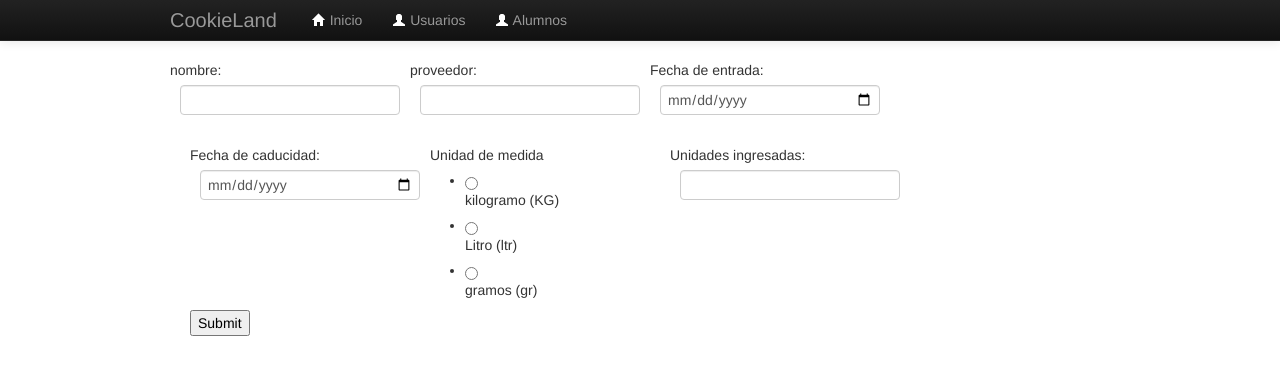
After one commit to IDGS802-18002135/Proyecto_final_cookieLand, a Flask app: template templates/materiaPrima.html in a window 1280 px wide. The commit adds this page. Shown: the top 375 px of the page. Run offline with Flask 3, Linux system fonts and the light colour scheme; the template is opened without the code that fills it: values that come from a table or form of the project are taken from there, others are empty; some libraries are stand-ins or nearby versions.

Commit message:
Add files via upload

```diff
--- a/forms.py
+++ b/forms.py
@@ -23,3 +23,55 @@ class UserForm(Form):
     email=EmailField('correo',[
         validators.Email(message='Ingrese un correo valido'
                          )])
+
+
+class PizzaForm(Form):
+
+        nombre=StringField("nombre",[validators.DataRequired(message='el campo es requerido'),
+                                    validators.length(min=4,max=50,message='ingresa nombre valido')])
+        direccion=StringField("direccion",[validators.DataRequired(message='el campo es requerido'),
+                                    validators.length(min=4,max=50,message='ingresa direccion valido')])
+        telefono=StringField("telefono",[validators.DataRequired(message='el campo es requerido'),
+                                    validators.length(min=4,max=10,message='ingresa telefono valido')])
+        tamañoPizza=RadioField("tamaño Pizza",
+                                        choices=[('chica','Chica $40'),('mediana','Mediana $80'),('grande','Grange $120')],
+                                                validators=[validators.DataRequired(message='El campo es requerido')])
+
+        jamon = BooleanField('Jamon $10', default=False)
+        piña = BooleanField('Piña $10', default=False)
+        champiñones = BooleanField('Champiñones $10', default=False)
+        numeroPizza=IntegerField("Numero de Pizzas",[validators.number_range(min=1, message='valor no valido')])
+        fecha = DateField("Fecha", format='%Y-%m-%d', validators=[validators.DataRequired(message='El campo es requerido')])
+
+class MateriaPrima(Form):
+      nombreMateriaPrima=StringField("nombre: ",[validators.DataRequired(message='el campo es requerido'),
+                                    validators.length(min=4,max=50,message='ingresa nombre valido')])
+      proveedor=StringField("proveedor: ",[validators.DataRequired(message='el campo es requerido'),
+                                    validators.length(min=4,max=50,message='ingresa proveedor valido')])
+      fecha_entrada = DateField("Fecha de entrada: ", format='%Y-%m-%d', validators=[validators.DataRequired(message='El campo es requerido')])
+      caducidad = DateField("Fecha de caducidad: ", format='%Y-%m-%d', validators=[validators.DataRequired(message='El campo es requerido')])
+      cantidadExistente=IntegerField("Unidades ingresadas:",[validators.number_range(min=1, message='valor no valido')])
+      tipoUnidad=RadioField("Unidad de medida",
+                                        choices=[('kg','kilogramo (KG)'),('ltr','Litro (ltr)'),('gr','gramos (gr)')],
+                                                validators=[validators.DataRequired(message='El campo es requerido')])
+
+class Proveedor(Form):
+      nombreContacto=StringField("nombre de contacto: ",[validators.DataRequired(message='el campo es requerido'),
+                                    validators.length(min=4,max=50,message='ingresa nombre valido')])
+      telefonoContacto=StringField("teléfono de contacto: ",[validators.DataRequired(message='el campo es requerido'),
+                                    validators.length(min=4,max=15,message='ingresa teléfono valido')])
+      razon_social=StringField("razón social: ",[validators.DataRequired(message='el campo es requerido'),
+                                    validators.length(min=4,max=50,message='ingresa razón social valida')])
+      direccion=StringField("dirección: ",[validators.DataRequired(message='el campo es requerido'),
+                                    validators.length(min=4,max=100,message='ingresa dirección valida')])
+      minimo_compra=IntegerField("mínimo de compra",[validators.number_range(min=1, message='valor no valido')])
+      maximo_compra=IntegerField("máximo de compra",[validators.number_range(min=1, message='valor no valido')])
+
+class ListaProveedor():
+        def __init__(self,nombreContacto,telefonoContacto,razon_social,direccion,minimo_compra,maximo_compra):
+                self.nombreContacto=nombreContacto
+                self.telefonoContacto=telefonoContacto
+                self.razon_social=razon_social
+                self.direccion=direccion
+                self.minimo_compra=minimo_compra
+                self.maximo_compra=maximo_compra
--- a/main.py
+++ b/main.py
@@ -6,6 +6,7 @@ import forms
 from config import DevelopmentConfig
 from models import db
 from io import open
+from models import Proveedor
 
 app=Flask(__name__)
 app.config.from_object(DevelopmentConfig)
@@ -18,8 +19,41 @@ def page_not_found(e):
     return render_template('404.html'),404
 
 
+@app.route("/materiaprima",methods=["GET","POST"])
+def materiaprima():
+    materiaprima_form=forms.MateriaPrima(request.form)
+    if request.method=='POST'  and materiaprima_form.validate:
+        nombreMateriaPrima=materiaprima_form.nombreMateriaPrima.data
+        proveedor=materiaprima_form.proveedor.data
+        fecha_entrada=materiaprima_form.fecha_entrada.data
+        caducidad=materiaprima_form.caducidad.data
+        cantidadExistente=materiaprima_form.cantidadExistente.data
+        tipoUnidad=materiaprima_form.tipoUnidad.data
 
 
+    return render_template("materiaPrima.html",form=materiaprima_form)
+
+@app.route("/proveedor",methods=["GET","POST"])
+def proveedor():
+    listaProveedor=""
+    proveedor_form=forms.Proveedor(request.form)
+    if request.method=='POST'  and proveedor_form.validate:
+
+        proveedor=Proveedor(
+
+                            nombreContacto=proveedor_form.nombreContacto.data,
+                            telefonoContacto=proveedor_form.telefonoContacto.data,
+                            razon_social=proveedor_form.razon_social.data,
+                            direccion=proveedor_form.direccion.data,
+                            compra_minimo=proveedor_form.minimo_compra.data,
+                            compra_maxima=proveedor_form.maximo_compra.data)
+        db.session.add(proveedor)
+        db.session.commit()
+
+    listaProveedor=Proveedor.query.all()
+    print(listaProveedor)
+
+    return render_template("proveedor.html",form=proveedor_form,listaProveedor=listaProveedor)
 
 if __name__=="__main__":
     csrf.init_app(app)
--- a/templates/layout2.html
+++ b/templates/layout2.html
@@ -16,18 +16,20 @@
             display: none;
         }
 
+
+
     </style>
     <link rel="stylesheet" href="../static/bootstrap/css/bootstrap.min.css">
 </head>
 <body>
-        <div class="navbar navbar-inverse navbar-fixed-top">
+        <div class="navbar navbar-inverse navbar-fixed-top custom-navbar" >
             <div class="navbar-inner">
                 <div class="container">
                     <a class="brand">
                         CookieLand
                     </a>
                     <ul class="nav">
-                        <li class="active">
+                        <li >
                             <a href="">
                                 <i class="icon-home icon-white"></i>
                                 Inicio
--- /dev/null
+++ b/templates/materiaPrima.html
@@ -0,0 +1,48 @@
+{% extends "layout2.html" %}
+{%import "_macros.html" as macros%}
+{%from "_macros.html" import render_field%}
+{%block content %}
+
+
+<div class="container">
+    <div class="row">
+    <div class="span3">
+        <form id="formularioMateriaPrima"action="" method="post">
+            {{form.csrf_token }}
+
+
+
+            <input type="hidden" name="csrf_token" value="{{csrf_token()}}">
+
+            {{macros.input_Form(form.nombreMateriaPrima,class="form-control")}}
+    </div>
+    <div class="span3">
+        {{macros.input_Form(form.proveedor,class="form-control")}}
+    </div>
+
+    <div class="span3">
+        {{macros.input_Form(form.fecha_entrada,class="form-control")}}
+    </div>
+    </div>
+    <div clas="row">
+        <div class="span3", border: 1px solid #d66>{{macros.input_Form(form.caducidad,class="form-control")}}</div>
+
+
+        <div class="span3">{{macros.input_Form(form.tipoUnidad,class="form-control")}}</div>
+
+        <div class="span3">{{macros.input_Form(form.cantidadExistente,class="form-control")}}
+        </div>
+
+
+
+
+        </form>
+    </div>
+</div>
+<div class="container">
+    <div clas="row">
+        <div class="span3"><input name="ingresar" type="submit" onclick="" name="btn1"></div>
+    </div>
+
+</div>
+{%endblock%}
```
Also changed, not shown: models.py (+19 -0 lines), templates/proveedor.html (added, +87 -0 lines), templates/test.html (added, +44 -0 lines), templates/layoutLogin.html (added), templates/login.html (added).
